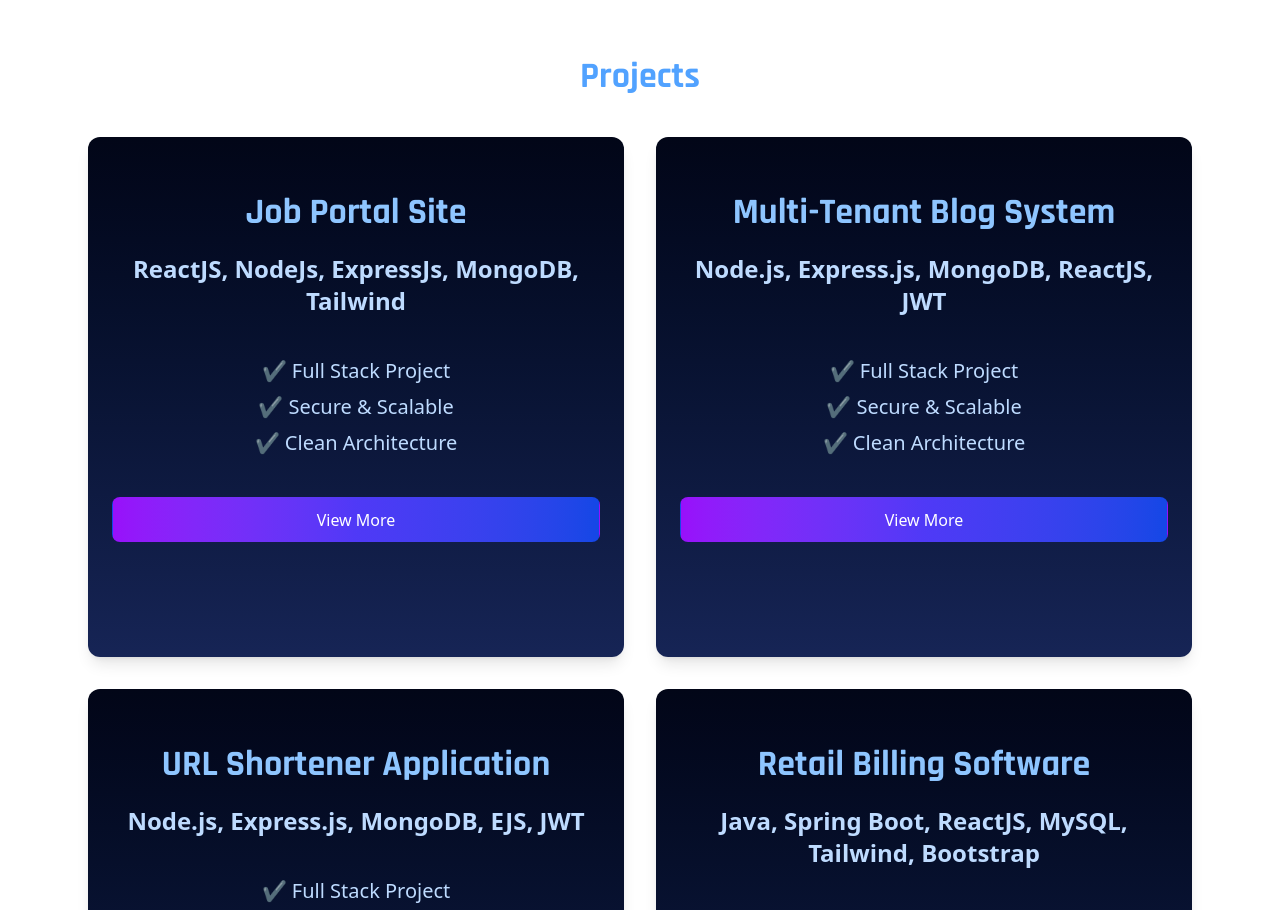
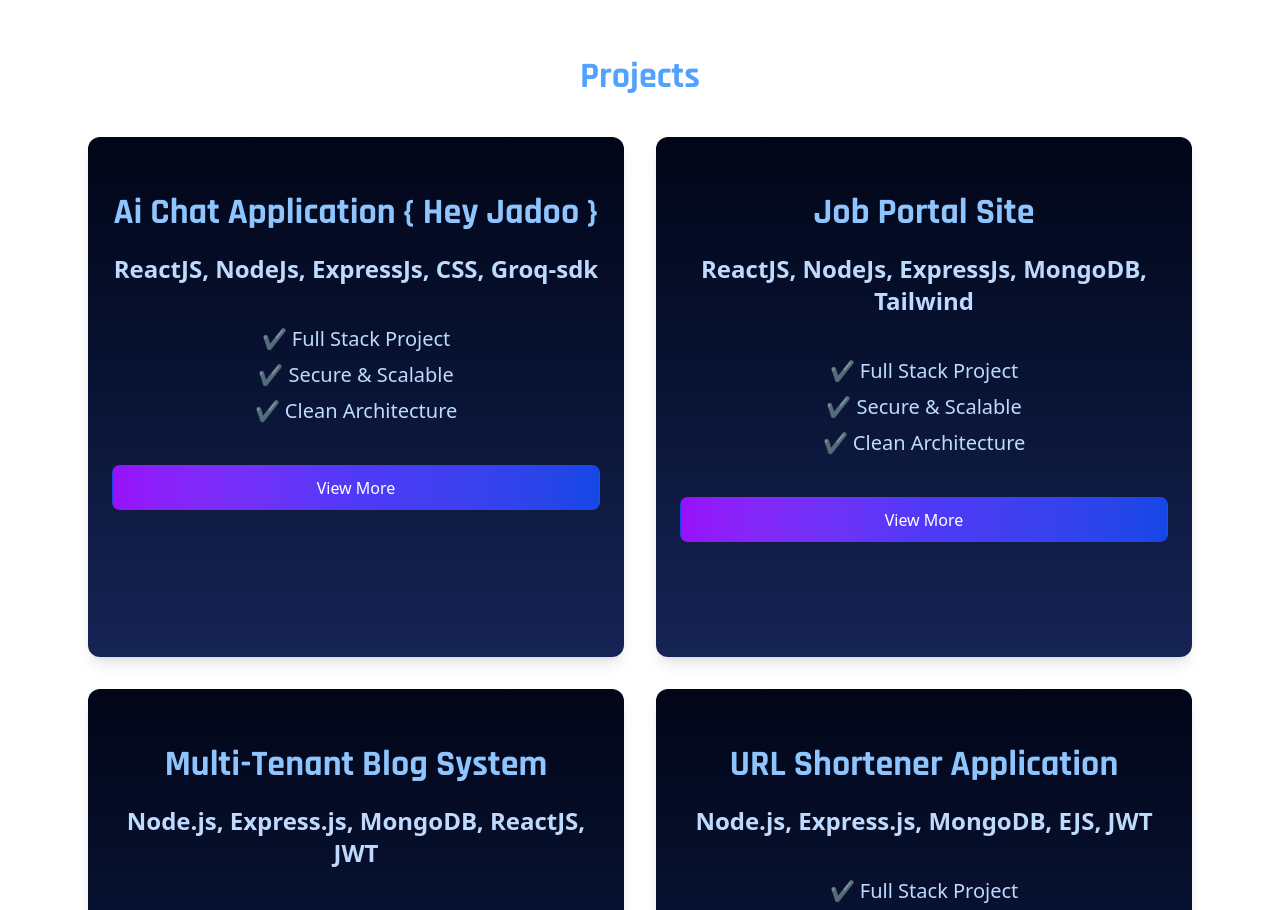
Before and after one commit to amardeep2003/Portfolio-site-1, a React (Vite) app: page / in a window 1280 px wide. Shown: the part 1920-2830 px from the top of the page. Built offline with nearby package versions, Linux system fonts and the light colour scheme.

Commit message:
Update Projects.jsx
Added Hey Jadoo Project

```diff
--- a/src/Components/Projects.jsx
+++ b/src/Components/Projects.jsx
@@ -5,6 +5,18 @@ const Projects = () => {
     const [selectedProject, setSelectedProject] = useState(null);
 
     const projects = [
+         {
+            name: "Ai Chat Application { Hey Jadoo }",
+            tech: "ReactJS, NodeJs, ExpressJs, CSS, Groq-sdk",
+            points: [
+                "Built a full-stack AI chat application using React and Node.js with custom personality-based responses.",
+                "Integrated Groq API to generate fast, context-aware conversational replies.",
+                "Implemented real-time chat UI with typing animation and message handling.",
+                "Deployment frontend on Netlify and backend on Render, resolving CORS and API integration issues.",
+                "GitHub Link :- https://github.com/amardeep2003/Hey-Jadoo-Ai-Chat-Assistant",
+                "Live Project Link :- https://hey-jadoo-ai-chat-assistant.netlify.app"
+            ]
+        },
         {
             name: "Job Portal Site",
             tech: "ReactJS, NodeJs, ExpressJs, MongoDB, Tailwind",
```
